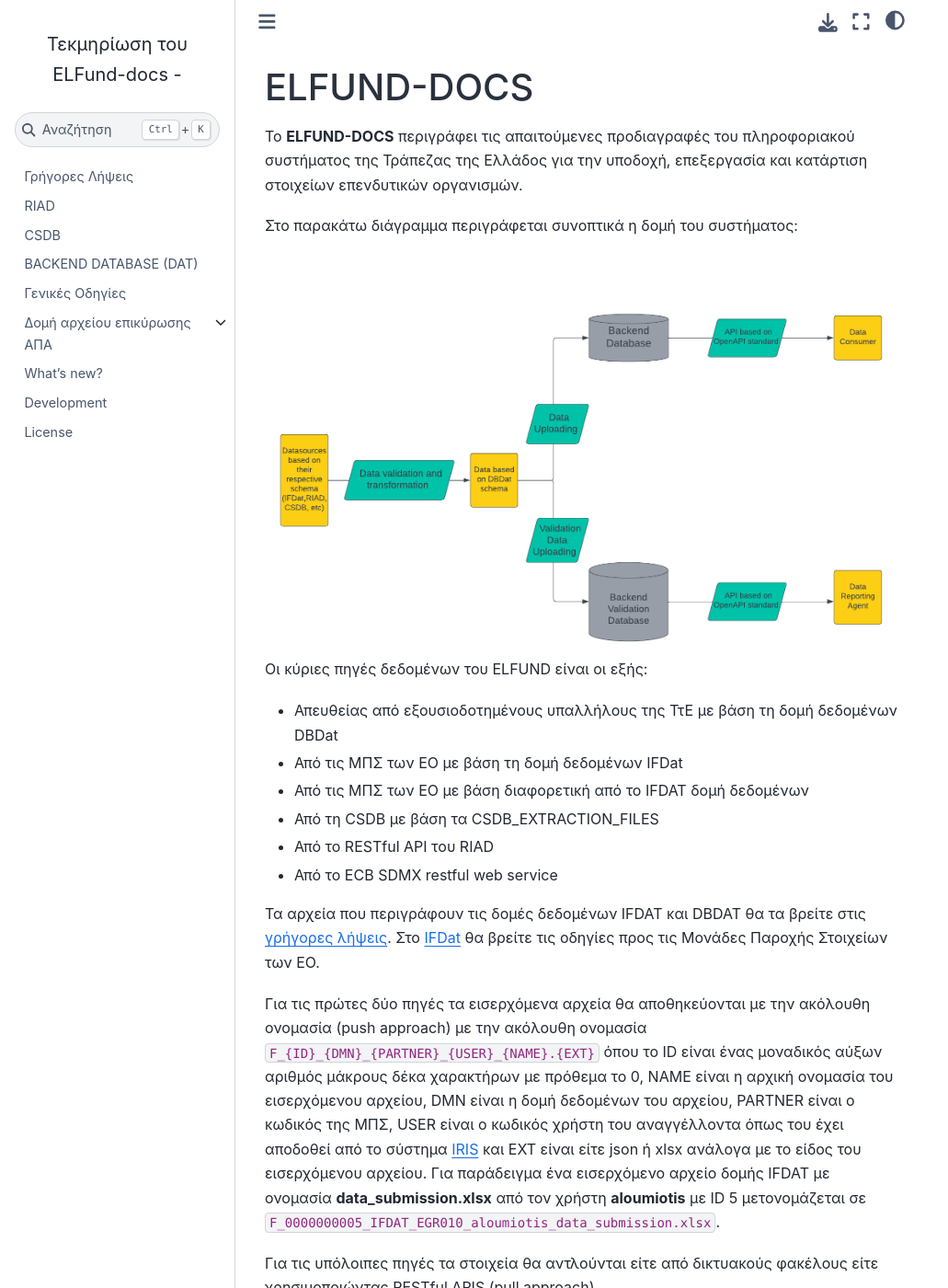
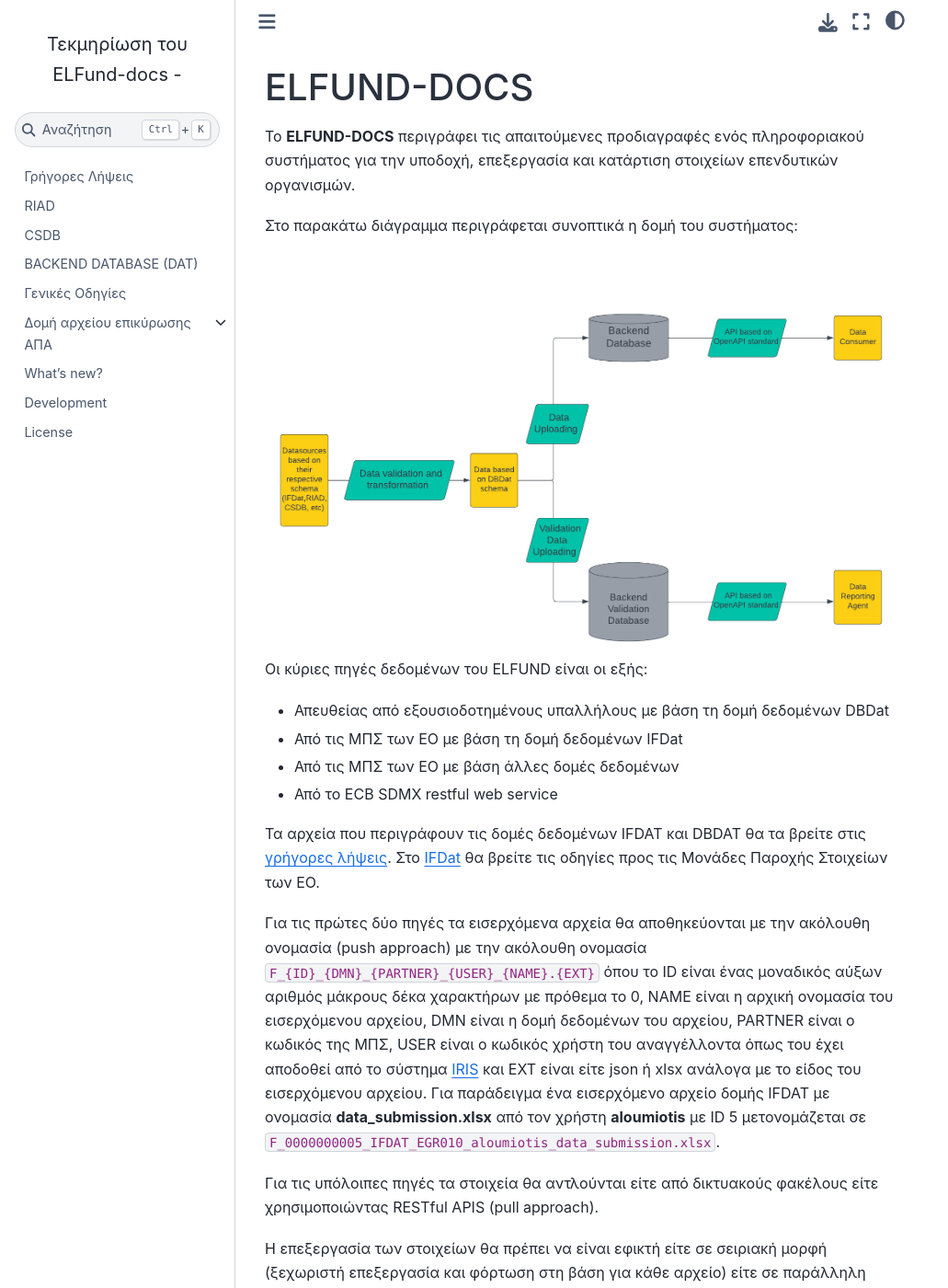
Before and after one commit to lerooze/elfund-docs, a Sphinx documentation site: the page built from docs/source/index.rst, in a window 1280 px wide and 1400 px high. Shown: the whole window at 92% size, without its empty margins (0-1031 px from the left). Built offline with Sphinx 7.4.7 and the Sphinx Book theme 1.1.4, drawn with Linux system fonts in a browser that asks for light colours; some of the changed text lies outside the part shown.

Commit message:
Generalize

```diff
--- a/docs/source/backend.rst
+++ b/docs/source/backend.rst
@@ -88,8 +88,7 @@
 την ΤτΕ αρχείο λαθών με σκοπό τη διόρθωση τους.  Οι έλεγχοι επικύρωσης των
 στοιχείων της βάσης περιγράφονται στην :doc:`εδώ <accounting>`.
 
-Τα στοιχεία θεωρούνται συμβατά με την Πράξη Διοικητή όταν από την ημερομηνία
-εφαρμογής της Πράξης δεν περιέχουν λάθη.
+Τα στοιχεία θεωρούνται ορθά όταν δεν περιέχουν λάθη.
 
 
 API Άντλησης Στοιχείων από τη Βάση
--- a/docs/source/index.rst
+++ b/docs/source/index.rst
@@ -1,8 +1,8 @@
 ELFUND-DOCS
 ===========
 
-Το **ELFUND-DOCS** περιγράφει τις απαιτούμενες προδιαγραφές του πληροφοριακού
-συστήματος της Τράπεζας της Ελλάδος για την υποδοχή, επεξεργασία και κατάρτιση
+Το **ELFUND-DOCS** περιγράφει τις απαιτούμενες προδιαγραφές ενός πληροφοριακού
+συστήματος για την υποδοχή, επεξεργασία και κατάρτιση
 στοιχείων επενδυτικών οργανισμών.
 
 Στο παρακάτω διάγραμμα περιγράφεται συνοπτικά η δομή του συστήματος:
@@ -11,11 +11,9 @@
 
 Οι κύριες πηγές δεδομένων του ELFUND είναι οι εξής:
 
-*  Απευθείας από εξουσιοδοτημένους υπαλλήλους της ΤτΕ με βάση τη δομή δεδομένων DBDat
+*  Απευθείας από εξουσιοδοτημένους υπαλλήλους με βάση τη δομή δεδομένων DBDat
 *  Από τις ΜΠΣ των ΕΟ με βάση τη δομή δεδομένων IFDat
-*  Από τις ΜΠΣ των ΕΟ με βάση διαφορετική από το IFDAT δομή δεδομένων
-*  Από τη CSDB με βάση τα CSDB_EXTRACTION_FILES
-*  Από το RESTful API του RIAD
+*  Από τις ΜΠΣ των ΕΟ με βάση άλλες δομές δεδομένων
 *  Από το ECB SDMX restful web service
 
 Τα αρχεία που περιγράφουν τις δομές δεδομένων IFDAT και DBDAT θα τα βρείτε στις
@@ -66,12 +64,6 @@
 αναλυτικούς κανόνες μετατροπής του κάθε πίνακα IFDAT σε πίνακα DAT
 <ifdat2dbdat>`.
 
-Στο κεφάλαιο :doc:`riad` περιγράφεται ο τρόπος μετατροπής επιλεγμένων στοιχείων
-RIAD που αντλούνται από το RIAD_API σε στοιχεία Dat.
-
-Στο κεφάλαιο :doc:`csdb` περιγράφεται ο τρόπος μετατροπής επιλεγμένων στοιχείων
-από τα CSDB_EXTRACTION_FILES σε στοιχεία Dat.
-
 Στο κεφάλαιο :doc:`generic` περιγράφονται γενικές οδηγίες και κανόνες.
 
 Στο κεφάλαιο :doc:`validation` παρουσιάζεται το ACK data model.
--- a/docs/source/validation/error.rst
+++ b/docs/source/validation/error.rst
@@ -17,7 +17,7 @@
      Ένδειξη ότι δεν υποστηρίζεται η δομή.
 
 INCONSISTENCY
-     Ασυνέπεια μεταξύ αναγγέλοντα στο όνομα του αρχείου και από IRIS
+     Ασυνέπεια μεταξύ αναγγέλοντα
 
 NO_CONTENT
      Λίστα φύλλων όπου δηλωϑηκε στο excel αρχείο ότι περιέχουν στοιχεια ενώ δεν έχουν
--- a/docs/source/validation/header.rst
+++ b/docs/source/validation/header.rst
@@ -6,7 +6,7 @@
     Αναγνωριστικός κωδικός υποβαλλόμενου αρχείου και ΑΠΑ
 
 SUBMITTER
-    Κωδικός χρήστη που υπέβαλλε το αρχείο στο IRIS
+    Κωδικός χρήστη
 
 PARTNER
     Κωδικός ΜΠΣ
@@ -15,7 +15,7 @@
     Δομή δεδομένων
 
 FILENAME
-    Όνομα αρχείου όπως αποθηκεύεται στην ΤτΕ
+    Όνομα αρχείου
 
 UPLOADED
     ΄Ενδειξη ότι το αρχείο είναι έγκυρο και τα περιέχομενα φορτωθηκαν στη βάση.
--- a/docs/source/whatsnew.rst
+++ b/docs/source/whatsnew.rst
@@ -78,7 +78,7 @@
 v0.2.0 (2023-09-21)
 -------------------
 
-* Update DBDat and IFDat models after extensive consultations within the Statistics Department of BoG (see also respective changes in IFDat documentation).
+* Update DBDat and IFDat models after extensive consultations (see also respective changes in IFDat documentation).
 * Build documentation in pdf, epub and word
 * Minor fixes
 
```
Also changed, not shown: docs/source/validate.rst (+6 -10 lines).
